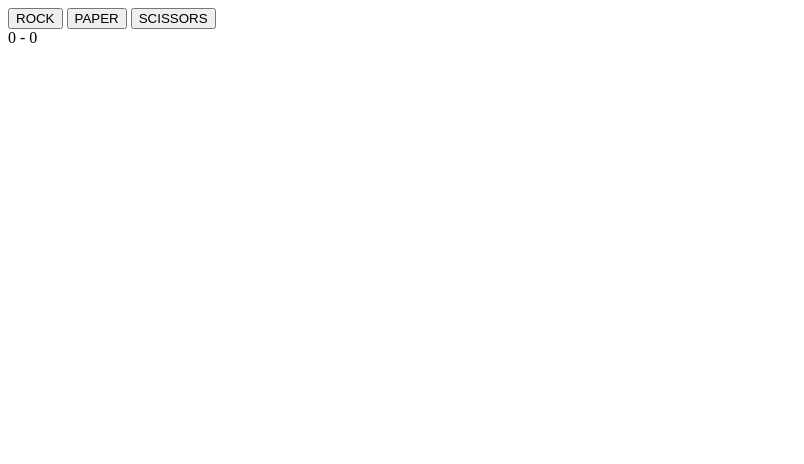
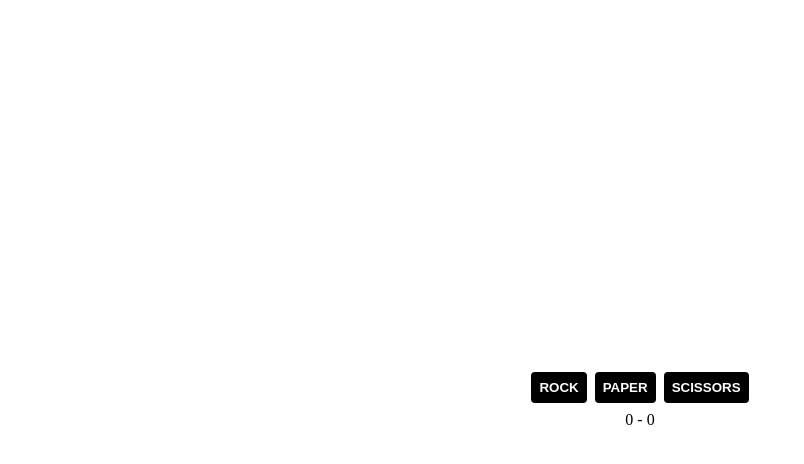
Before and after one commit to Renzios/odin-rock-paper-scissors, a plain HTML site: page index.html in a window 1280 px wide. Shown: the whole page, without its empty margins (0-804 px from the left). Drawn offline with Linux system fonts and the light colour scheme.

Commit message:
feat: Added style

```diff
--- a/index.html
+++ b/index.html
@@ -3,12 +3,15 @@
     <head>
         <meta charset="UTF-8">
         <title>Rock Paper Scissors</title>
+        <link rel="stylesheet" href="style.css">
         <script src="script.js" defer></script>
     </head>
     <body>
-        <button id="rock" class="choice">ROCK</button>
-        <button id="paper" class="choice">PAPER</button>
-        <button id="scissors" class="choice">SCISSORS</button>
+        <div class="choices">
+            <button id="rock" class="choice">ROCK</button>
+            <button id="paper" class="choice">PAPER</button>
+            <button id="scissors" class="choice">SCISSORS</button>
+        </div>
 
         <div id="score">0 - 0</div>
 
--- /dev/null
+++ b/style.css
@@ -0,0 +1,36 @@
+body {
+    height: 100vh;
+
+    display: flex;
+    flex-direction: column;
+    justify-content: center;
+    align-items: center;
+
+    gap: 8px;
+}
+
+.choices {
+    display: flex;
+
+    gap: 8px;
+}
+
+button {
+    padding: 8px;
+
+    background-color: black;
+    color: #ffffff;
+
+    border: none;
+    border-radius: 4px;
+
+    text-align: center;
+    font-weight: bold;
+
+    transition-duration: 0.4s;
+}
+
+button:hover {
+    background-color: #ffffff;
+    color: black;
+}
```
